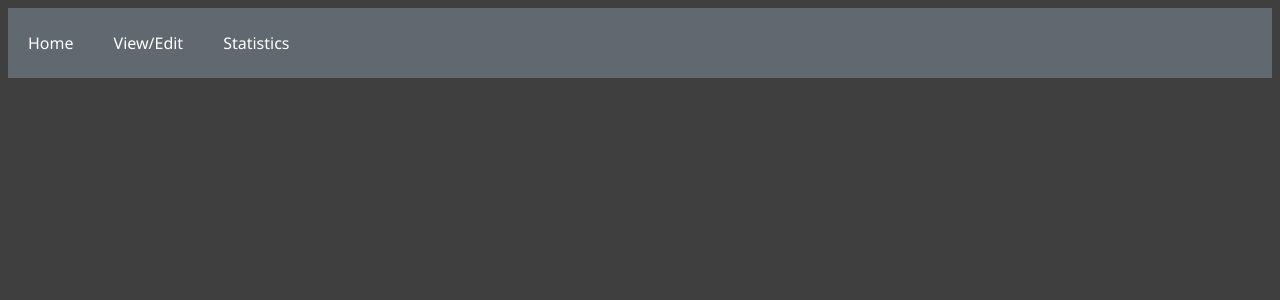
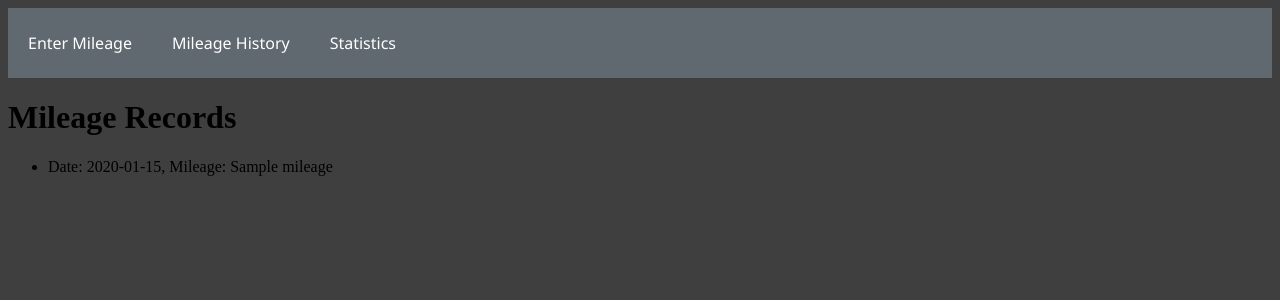
Before and after one commit to Iabo77/LeaseMileageApp, a Flask app: page /mileagehistory in a window 1280 px wide. Shown: the top 300 px of the page. Run offline with Flask 3, Linux system fonts and the light colour scheme; a database or web service that is not in the repository returns one stand-in record (values such as "Sample title").

Commit message:
Working release. Save and view mileage. config logic in place

```diff
--- a/app.py
+++ b/app.py
@@ -2,6 +2,7 @@ from flask import Flask , redirect, render_template, request
 import os
 import controller
 from datetime import date
+from dateutil import relativedelta
 
 
 import logging
@@ -12,30 +13,48 @@ logging.getLogger('werkzeug').setLevel(logging.INFO)
 app = Flask(__name__)
 app.secret_key = os.getenv("SECRET_KEY")
 app.config['DEBUG'] = True
-
 log = logging.getLogger(__name__)
 
 @app.route('/')
-def index():
+def index(entrydate=date.today()):
     if not controller.is_database_configured_correctly():
         return render_template('error.html')
     if controller.does_config_exist():
-        return render_template('main.html')
+        stringdate = entrydate.strftime('%Y-%m-%d')
+        log.debug(f'loading main.html with date {entrydate}')
+        return render_template('main.html', date_to_record=stringdate)
     else:
         log.warning('Database in empty, redirecting to setconfig.html')
         return render_template('setconfig.html')
 
-@app.route ('/savemileage')
+@app.route ('/savemileage', methods=['POST'])
 def save_mileage():
+    formdata = request.form
+    formdatadate=formdata['date']
+    formdatamileage=formdata['mileage']
+    controller.save_mileage_from_formdata(formdatadate, formdatamileage)
+    return render_template('main.html')
 
+@app.route('/saveconfig', methods=['POST'])
+def saveconfig():
 
-    return
+    formresults = request.form
+    log.debug(f'submitted form data{formresults}')
+    if controller.check_config_form(formresults):
+        controller.save_initial_dataset(formresults)
+        return 'configsaved'
+
+    else:
+        return 'config not good'
+
 
 @app.route('/mileagehistory')
 def mileage_history():
-    #mileagedata = controller.get_mileage_data_from_database()
-    mileage_records = {'somedate':10101, 'someotherdate': 119191 }
-    return render_template('mileagehistory.html', mileage_records=mileage_records)
+    mileage_history = controller.get_mileage_data()
+    log.debug(f'rendering template for mileage history: Mileage data: \n{mileage_history}')
+    return render_template('mileagehistory.html', mileage_history=mileage_history)
+
+
 
 
 
--- a/controller.py
+++ b/controller.py
@@ -1,9 +1,9 @@
-from datetime import date
+from datetime import date, datetime
 import os
 import logging
 import model
-import datetime
 from dateutil.relativedelta import relativedelta
+from operator import itemgetter
 
 log = logging.getLogger(__name__)
 logging.basicConfig(level=logging.DEBUG)
@@ -13,10 +13,20 @@ def save_config(StartDate, TermLength, AnnualMileageLimit, PricePerMile):
 
     return
 
-def save_mileage_entry(date, mileage):
+def save_mileage_from_formdata(submitteddate, submittedmileage):
+    date = datetime.strptime(submitteddate, '%Y-%m-%d')
+    model.save_mileage(date,submittedmileage)
     return
 
 def get_mileage_data():
+    all_mileage = model.get_mileage_list()
+    for entry in all_mileage:
+        date_to_convert = entry['date']
+        entry['date']= date_to_convert.strftime('%Y-%m-%d')
+    newlist = sorted(all_mileage, key=itemgetter('date'))
+    return newlist
+
+def get_mileage_by_date():
     return
 
 def does_config_exist():
@@ -45,5 +55,41 @@ def is_database_configured_correctly():
     elif not mileagedata and not configdata:
         return True
     else:
-        log.error('Database is not configured correctly; either maileage or config data exists without the other')
+        log.error('Database is not configured correctly; either mileage or config data exists without the other')
         return False
+
+def check_config_form(configformdata):
+    # this validation should be expanded upon
+    log.debug(f'config supplied to controller:{configformdata}')
+
+    is_formdata_valid = True
+    ## should have form validation..
+    if configformdata['startdate'] and configformdata['termlength'] and configformdata['pencepermile'] :
+        is_formdata_valid = True
+    else:
+        is_formdata_valid = False
+
+    return is_formdata_valid
+
+def save_initial_dataset(configformdata):
+    startdatestr = configformdata['startdate']
+    startdate = datetime.strptime(startdatestr, '%Y-%m-%d')
+    termlength = int(configformdata['termlength'])
+    pencepermile = float(configformdata['pencepermile'])
+    enddate = startdate + relativedelta(years=termlength)
+
+    initialconfigdict = {'type':'config', 'startdate':startdate,'enddate':enddate, 'termlength':termlength, 'pencepermile':pencepermile}
+
+    try:
+        log.debug (f'saving config file with following data:\n {initialconfigdict}')
+        model.save_config(initialconfigdict)
+    except Exception as e:
+        log.error(f'Failed to save initial config document to database. ERROR: \n{e}')
+
+    try:
+        log.debug (f'saving mile file with following data:\n startdate:{startdate}\n mileage:0')
+        model.save_mileage(startdate, 0)
+    except Exception as e:
+        log.error(f'Failed to save initial mileage document to database. ERROR: \n{e}')
+
+    return
--- a/model.py
+++ b/model.py
@@ -7,13 +7,24 @@ logging.basicConfig(level=logging.DEBUG)
 logging.getLogger('pymongo').setLevel(logging.WARNING)
 logging.getLogger('werkzeug').setLevel(logging.WARNING)
 
-client = MongoClient(os.getenv('CONNECTION_STRING'))
-database = client[os.getenv('DATABASENAME')]
-collection = database[os.getenv('COLLECTION')]
+def connect_to_db():
+    cstring = os.getenv('CONNECTION_STRING')
+    collection=None
+    log.debug(f'connecing to database: CSTRING: {cstring}')
+    try:
+        client = MongoClient(os.getenv('CONNECTION_STRING'))
+        database = client[os.getenv('DATABASENAME')]
+        collection = database[os.getenv('COLLECTION')]
+    except Exception as e:
+        log.debug(f'error connecting to databse\n error:\n {e}')
+    return collection
 
+collection = connect_to_db()
 
 def get_mileage_list():
-    return list(collection.find({"type": "mileage"}))
+    mileagelist = list(collection.find({"type": "mileage"}))
+    log.debug(f'mileage list returned from DB:\n {mileagelist}')
+    return mileagelist
 
 
 def get_config():
@@ -31,5 +42,14 @@ def save_mileage(date, new_mileage):
 def save_config(configdict):
     collection.update_one(
         {"type":"config"},
-        {"$set":configdict}
+        {"$set":configdict},
+        upsert=True
     )
+
+def delete_mileage_by_date(date):
+
+
+    return
+
+def delete_all_mileage():
+    return
--- a/templates/Setconfig.html
+++ b/templates/Setconfig.html
@@ -12,7 +12,7 @@
 
 <body>
 
-    <form action="/submit-form" method="post">
+    <form action="/saveconfig" method="post">
         <div>
             <label for="startdate">Start Date:</label>
             <input type="date" id="startdate" name="startdate" required>
@@ -22,8 +22,8 @@
             <input type="number" id="termlength" name="termlength" min="1" required>
         </div>
         <div>
-            <label for="costpermile">Cost Per Mile:</label>
-            <input type="number" id="costpermile" name="costpermile" min="0" step="0.01" required>
+            <label for="pencepermile">Cost Per Mile:</label>
+            <input type="number" id="pencepermile" name="pencepermile" min="0" step="0.001" required>
         </div>
         <div>
             <input type="submit" value="Submit">
--- a/templates/base.html
+++ b/templates/base.html
@@ -7,8 +7,8 @@
 
 <body>
     <div id="navbar">
-        <a href="{{ url_for('index')}}">Home</a>
-        <a href="{{ url_for('mileage_history')}}">View/Edit</a>
+        <a href="{{ url_for('index')}}">Enter Mileage</a>
+        <a href="{{ url_for('mileage_history')}}">Mileage History</a>
         <a href="{{ url_for('return_statistics')}}">Statistics</a>
     </div>
     <div class="container body-content">
--- a/templates/main.html
+++ b/templates/main.html
@@ -7,7 +7,7 @@
     <title>Date and Mileage Input Form</title>
 </head>
 <body>
-    <form action="/submit" method="POST">
+    <form action="/savemileage" method="POST">
         <label for="mileage">Mileage:</label>
         <input type="number" id="mileage" name="mileage" required>
 
--- a/templates/mileagehistory.html
+++ b/templates/mileagehistory.html
@@ -1 +1,12 @@
 {% extends "base.html" %}
+{% block content %}
+<body>
+    <h1>Mileage Records</h1>
+        <body>
+             <ul>
+                {% for item in mileage_history %}
+                <li>Date: {{ item.date }}, Mileage: {{ item.mileage }}</li>
+                {% endfor %}
+            </ul>
+</body>
+{% endblock %}
```
